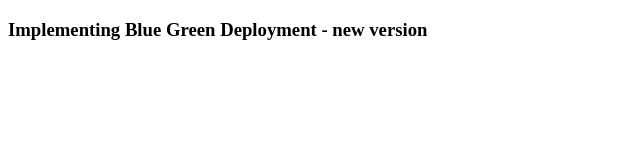
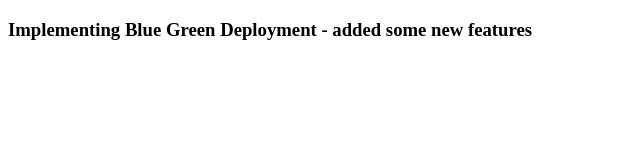
Before and after one commit to ashok-kottagundu/DeployToAzure, a plain HTML site: page DeployToAzure/wwwroot/index.html in a window 1280 px wide. Shown: the whole page, without its empty margins (0-640 px from the left). Drawn offline with Linux system fonts and the light colour scheme.

Commit message:
Pushing code to staging environment

```diff
--- a/DeployToAzure/wwwroot/index.html
+++ b/DeployToAzure/wwwroot/index.html
@@ -5,6 +5,6 @@
     <title>Deploy to Azure using Github</title>
 </head>
 <body>
-    <h3>Implementing Blue Green Deployment - new version</h3>
+    <h3>Implementing Blue Green Deployment - added some new features</h3>
 </body>
 </html>
```
